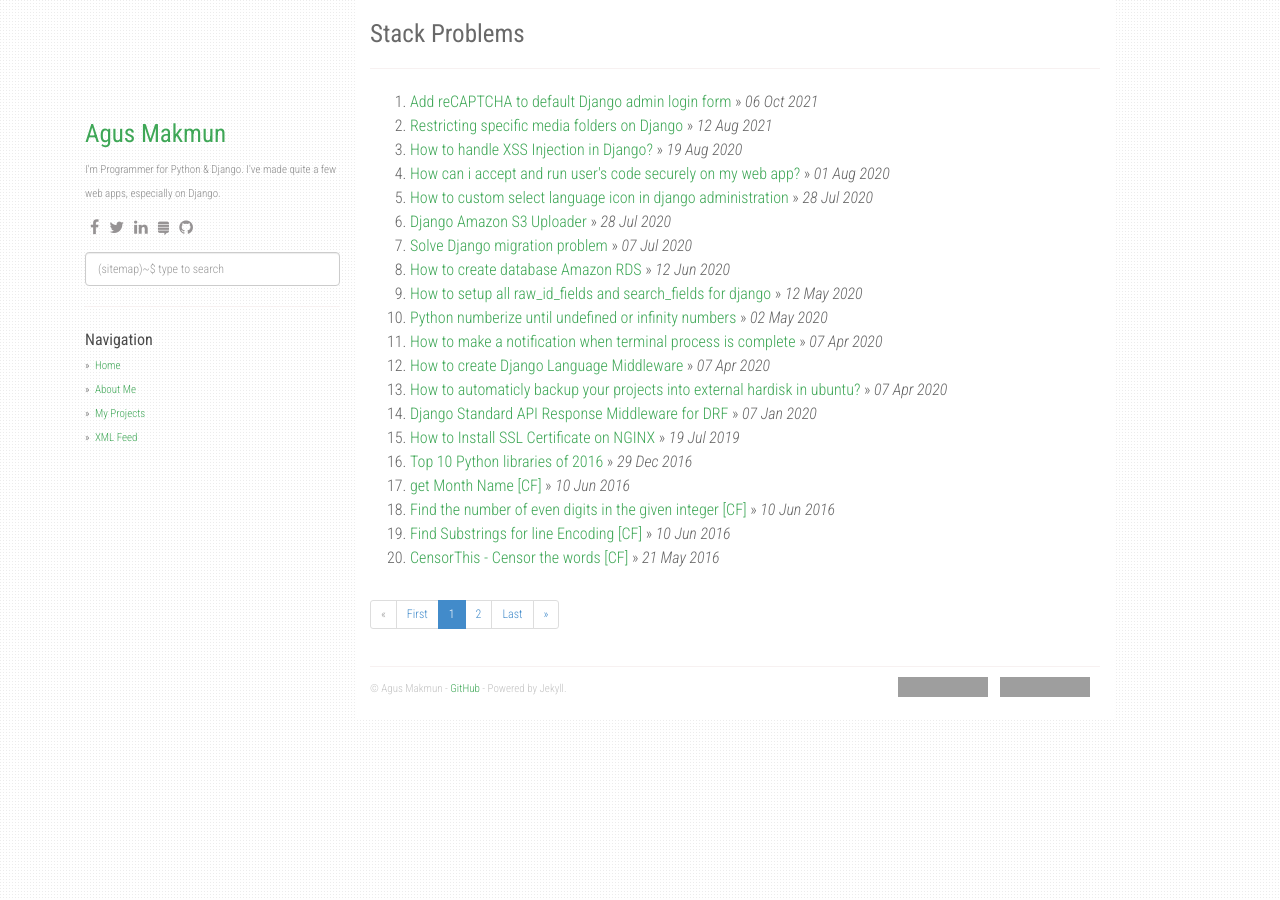
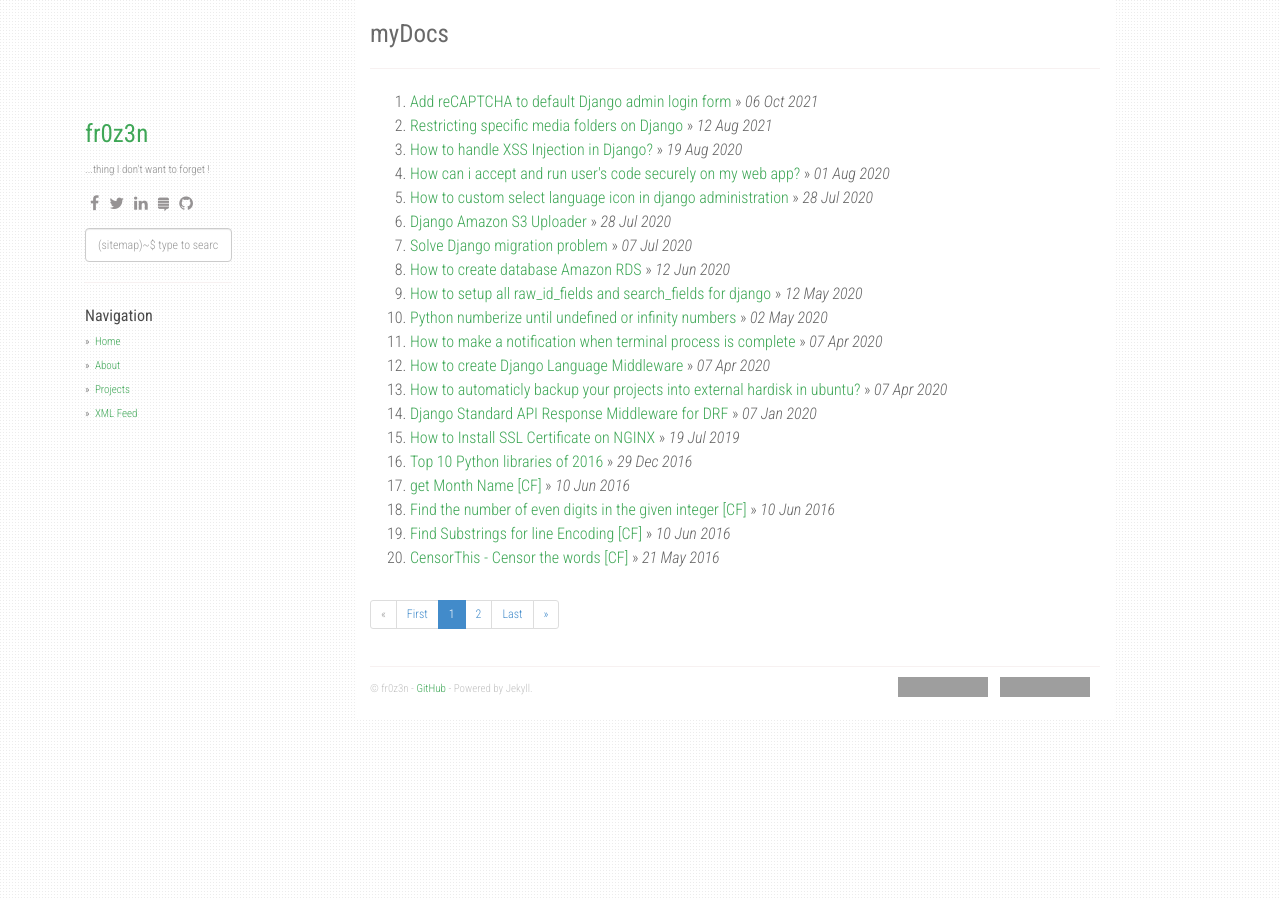
Before and after one commit to docs-source/docs.my.id, a Jekyll site: the page built from index.html, in a window 1280 px wide. Built offline with Jekyll 4.4.1, drawn with Linux system fonts in a browser that asks for light colours; nearby versions of some CDN libraries; the list of posts is cut into pages by our own code; grey boxes are pictures that could not be loaded.

Commit message:
Update _config.yml

```diff
--- a/_config.yml
+++ b/_config.yml
@@ -1,10 +1,10 @@
-title: Stack Problems
-description: My Personal Stack Problems
-author: Agus Makmun
-github: https://github.com/agusmakmun
-about: I'm Programmer for Python & Django. I've made quite a few web apps, especially on Django.
-disqus_shortname: stackproblems
-google_analytics: UA-XXXXXXXX-Y
+title: myDocs
+description: myDocs
+author: fr0z3n
+github:
+about: ...thing I don't want to forget !
+disqus_shortname:
+google_analytics:
 
 enableTags: true
 tagarray: []
@@ -24,21 +24,21 @@
     - icon: fa-stack-exchange
       link: "#"
     - icon: fa-github
-      link: "https://github.com/agusmakmun"
+      link: "#"
 
 share:
   twitter_username: github.io
   fb_appid: 1749788565247320
 
 urls:
-    - text: About Me
+    - text: About
       url: /about/
-    - text: My Projects
+    - text: Projects
       url: /projects/
     - text: XML Feed
       url: /feed.xml
 
-url: "https://agusmakmun.github.io"
+url: "https://docs.my.id"
 baseurl: ""
 paginate: 20
 per_page: 20
```
